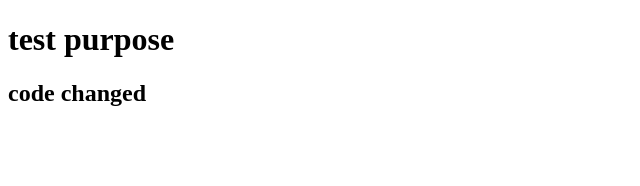
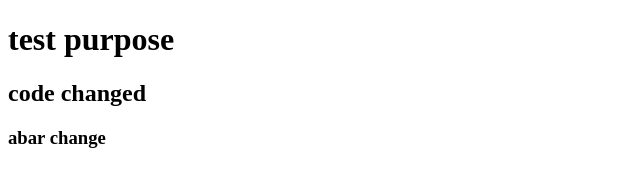
Before and after one commit to Rafidulhasib/my_second_repo, a plain HTML site: page index.html in a window 1280 px wide. Shown: the whole page, without its empty margins (0-640 px from the left). Drawn offline with Linux system fonts and the light colour scheme.

Commit message:
abar change

```diff
--- a/index.html
+++ b/index.html
@@ -9,6 +9,7 @@
 <body>
     <h1>test purpose</h1>
     <h2>code changed</h2>
+    <h3> abar change </h3>
 
 </body>
 </html>
```
